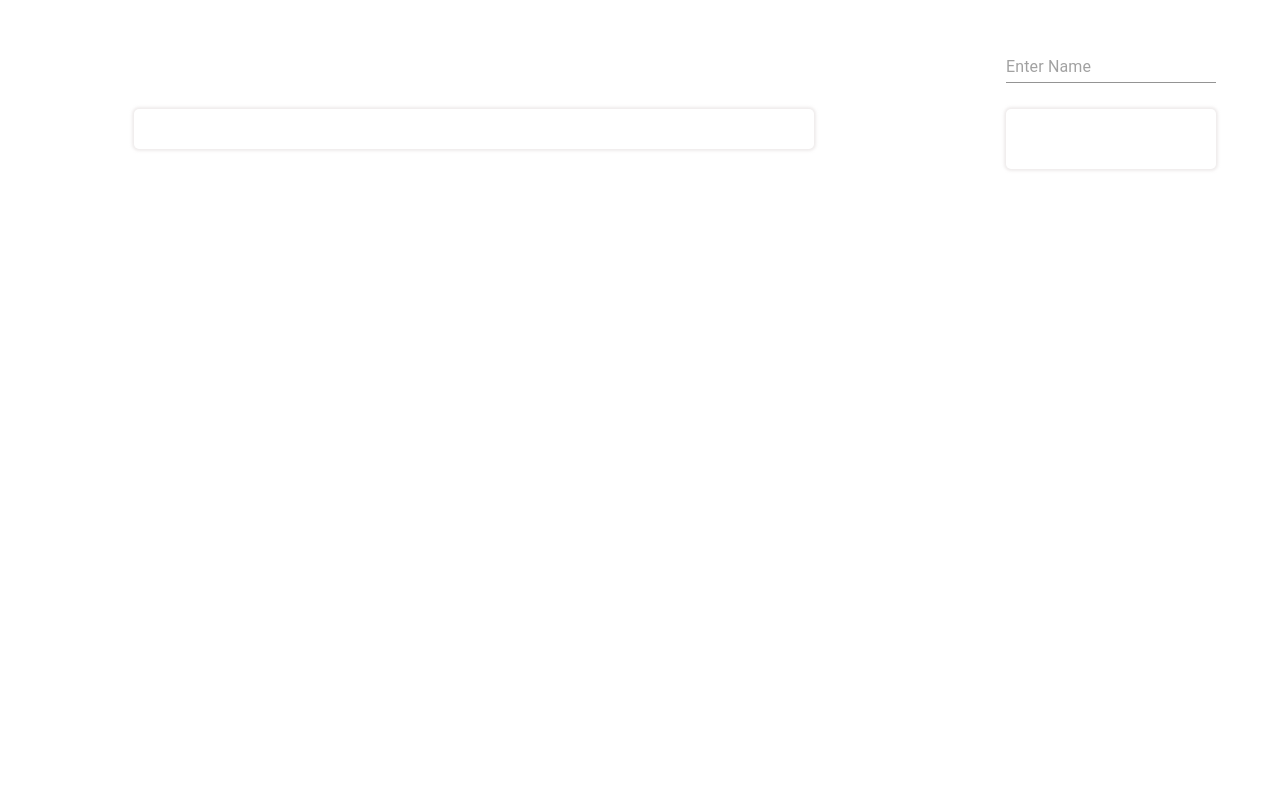
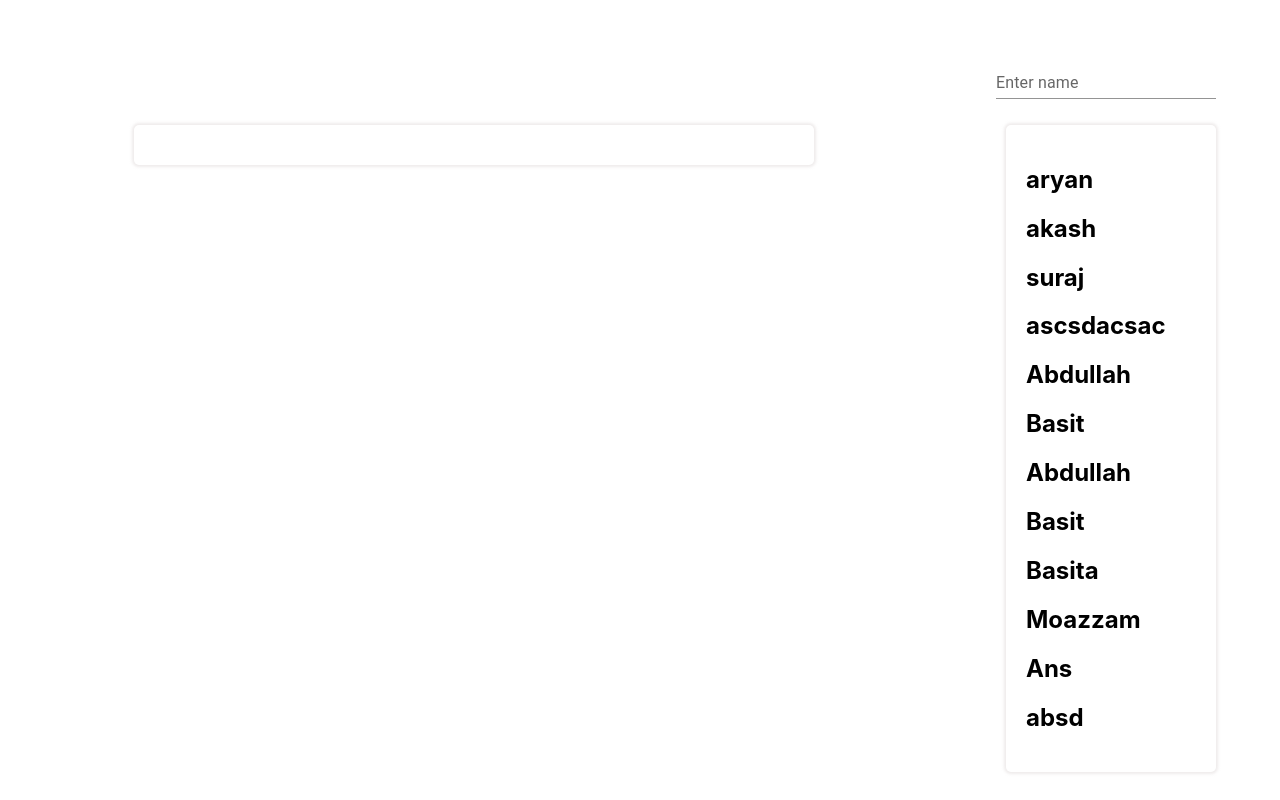
Before and after one commit to abkhalidsaeed/Assignment_Task, a React (Create React App) app: page /input in a window 1280 px wide. Built offline with nearby package versions, Linux system fonts and the light colour scheme; data requests are answered from the project's data file.

Commit message:
fix: data fetch completed.

```diff
--- a/src/components/InputField.jsx
+++ b/src/components/InputField.jsx
@@ -1,9 +1,10 @@
-import { Input, Box } from "@mui/material";
+import { TextField , Box } from "@mui/material";
 import { useState, useEffect } from "react";
 import axios from "axios";
 
 const InputField = () => {
-  const [data, setData] = useState("");
+  const [data, setData] = useState([]);
+  const[inputValue, SetInput] = useState('')
 
   useEffect(() => {
     axios.get("http://localhost:3000/data").then((response) => {
@@ -11,12 +12,13 @@ const InputField = () => {
     });
   }, []);
 
-  const handleKeyDown = async (e) => {
+  const handleKeyDown =  (e) => {
     if (e.key === "Enter") {
       axios
-        .post("http://localhost:3000/data", { name: data })
+        .post("http://localhost:3000/data", { name: inputValue })
         .then((response) => {
-          setData(response.data);
+          setData([response.data, ...data]);
+          SetInput('')
         });
     }
   };
@@ -26,13 +28,13 @@ const InputField = () => {
   return (
     <div>
       <div style={{ textAlign: "right", marginTop: "4%", marginRight: "5%" }}>
-        <Input
-          style={{ width: "210px" }}
-          type="text"
-          id="name"
-          name="name"
-          placeholder="Enter Name"
-          onChange={(e) => setData(e.target.value)}
+        <TextField
+
+        value={inputValue}
+        id="standard-basic" l
+        label="Enter name"
+        variant="standard"
+          onChange={(e) => SetInput(e.target.value)}
           onKeyDown={handleKeyDown}
         />
       </div>
@@ -50,7 +52,10 @@ const InputField = () => {
             borderRadius: 5,
           }}
         >
-          <h2 key={data.id}>{data.name}</h2>
+        { data?.map((element, index) => (
+            <h2 key={index}>{element?.name}</h2>
+        ))
+        }
         </Box>
       </div>
       <div>
```
